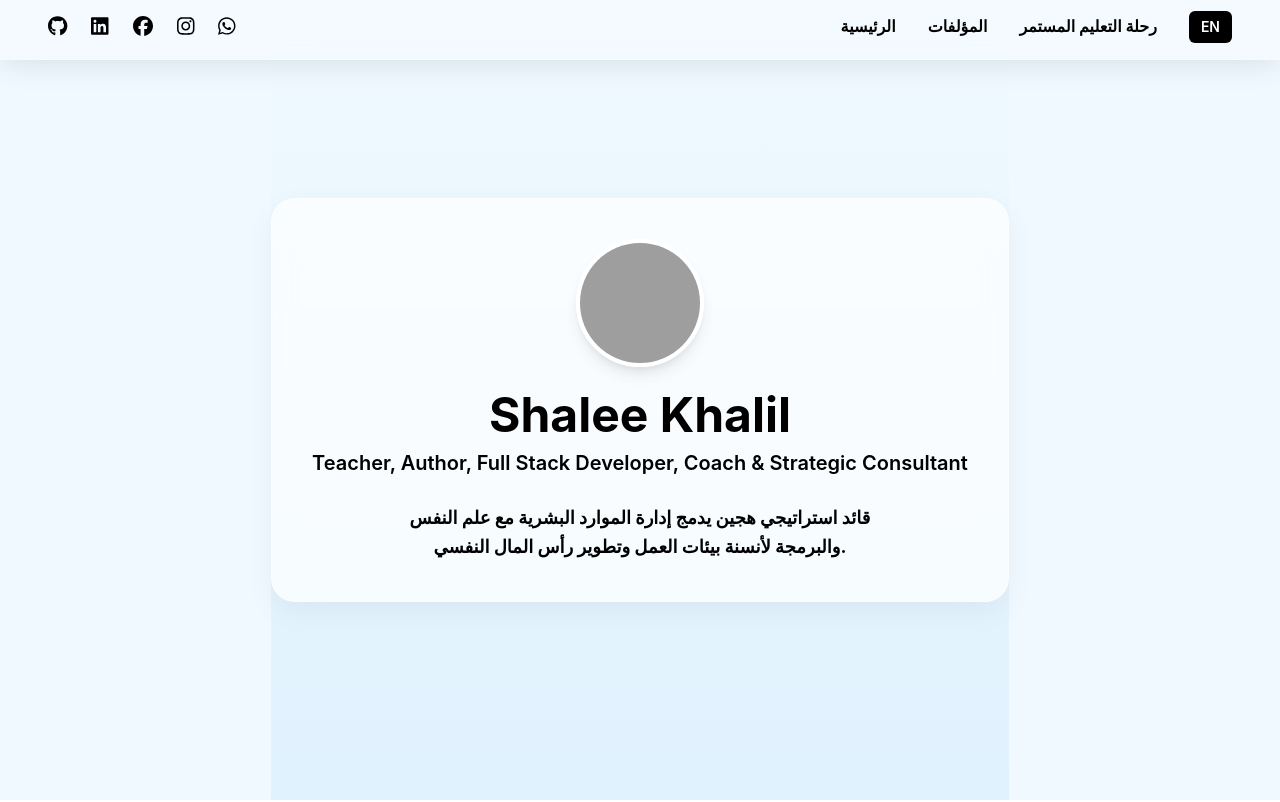
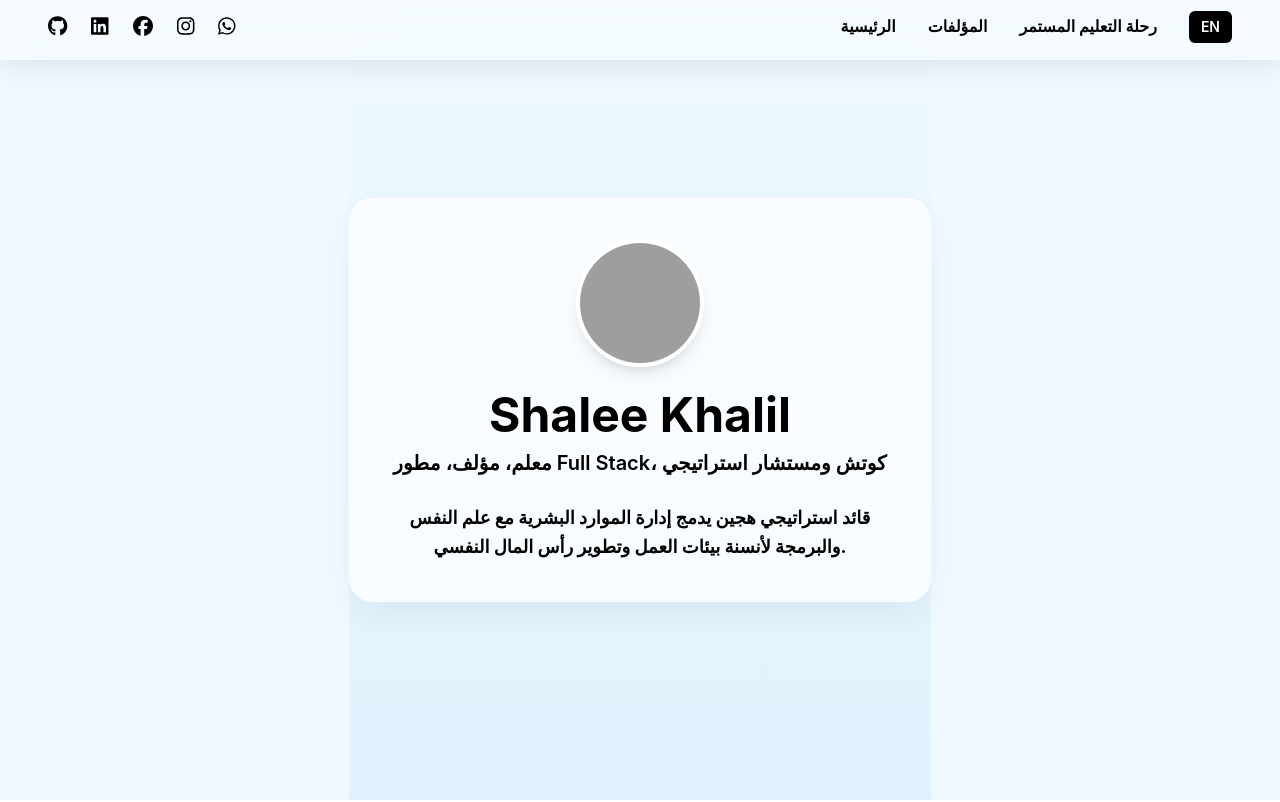
Before and after one commit to shaleekhalil-dev/shalee-khalil-portfolio, a React (Create React App) app: page / in a window 1280 px wide. Shown: the top 802 px of the page. Built offline with nearby package versions, Linux system fonts and the light colour scheme; grey boxes are pictures that could not be loaded.

Commit message:
Code: Connected hero subtitle to translation engine to remove fixed numbers

```diff
--- a/src/components/LandingSection.js
+++ b/src/components/LandingSection.js
@@ -34,11 +34,13 @@ const LandingSection = () => {
             <Heading as="h1" size="2xl" color="#0369A1" fontWeight="bold">
               Shalee Khalil
             </Heading>
-            {/* تم تعديل النص هنا لإزالة رقم 28 بوضوح */}
+
+            {/* التعديل الجذري هنا: استخدمنا t("hero_subtitle") بدلاً من النص الثابت */}
             <Text fontSize="xl" fontWeight="semibold" color="#0C4A6E" textAlign="center">
-              Teacher, Author, Full Stack Developer, Coach & Strategic Consultant
+              {t("hero_subtitle")}
             </Text>
           </VStack>
+
           <Text fontSize="lg" color="#334155" textAlign="center" maxW="500px" lineHeight="tall">
             {t("card_bio_text")}
           </Text>
```
